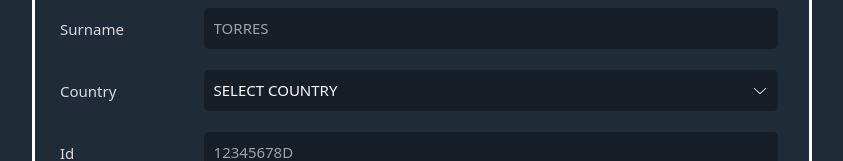
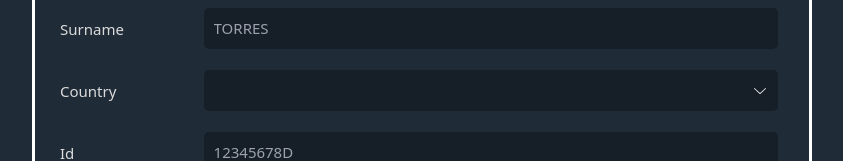
Before and after one commit to DarRC9/BasicFormReact, a React (Vite) app in the folder BasicForm/: page / in a window 1280 px wide. Shown: the part 259-420 px from the top of the page, without its empty margins (218-1061 px from the left). Built offline with nearby package versions, Linux system fonts and the light colour scheme.

Commit message:
Few changes

```diff
--- a/BasicForm/src/App.jsx
+++ b/BasicForm/src/App.jsx
@@ -29,7 +29,7 @@ function App() {
     setUsername('')
     setName('')
     setSurname('')
-    setCountry("SELECT A COUNTRY")
+    setCountry("")
     setId('')
     setError(false)
     setValidForm(false)
--- a/BasicForm/src/components/Constants.js
+++ b/BasicForm/src/components/Constants.js
@@ -1 +1 @@
-export const countryList = ['SELECT COUNTRY', 'SPAIN', 'JAPAN']
+export const countryList = ['', 'SPAIN', 'JAPAN']
```
Also changed, not shown: BasicForm/src/components/ButtonFunctions.js (added), 1 other file (tests, documents, lock files or other folders).
